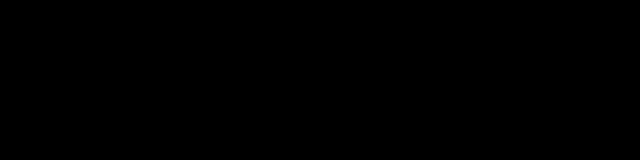
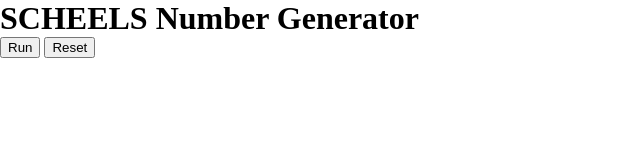
Before and after one commit to brockjbenson/Scheels-Interview-Challenge, a plain HTML site: page index.html in a window 1280 px wide. Shown: the whole page, without its empty margins (0-640 px from the left). Drawn offline with nearby package versions, Linux system fonts and the light colour scheme.

Commit message:
jquery linked and some html layout created

```diff
--- a/index.html
+++ b/index.html
@@ -5,8 +5,24 @@
     <meta http-equiv="X-UA-Compatible" content="IE=edge" />
     <meta name="viewport" content="width=device-width, initial-scale=1.0" />
     <link rel="stylesheet" href="style.css" />
+    <script
+      src="https://code.jquery.com/jquery-3.6.3.js"
+      integrity="sha256-nQLuAZGRRcILA+6dMBOvcRh5Pe310sBpanc6+QBmyVM="
+      crossorigin="anonymous"
+    ></script>
     <script src="script.js"></script>
     <title>Scheels Interview Challenge</title>
   </head>
-  <body></body>
+  <body>
+    <main>
+      <header class="application-header">
+        <h1>SCHEELS Number Generator</h1>
+      </header>
+      <section class="buttons-container">
+        <button class="run-btn">Run</button>
+        <button class="reset-btn">Reset</button>
+      </section>
+      <section class="output-container"></section>
+    </main>
+  </body>
 </html>
--- a/script.js
+++ b/script.js
@@ -1 +1,3 @@
-console.log("hello world");
+$(() => {
+  console.log("In jQuery");
+});
--- a/style.css
+++ b/style.css
@@ -1,3 +1,7 @@
-body {
-  background-color: black;
+body,
+h1,
+h2,
+p {
+  padding: 0;
+  margin: 0;
 }
```
